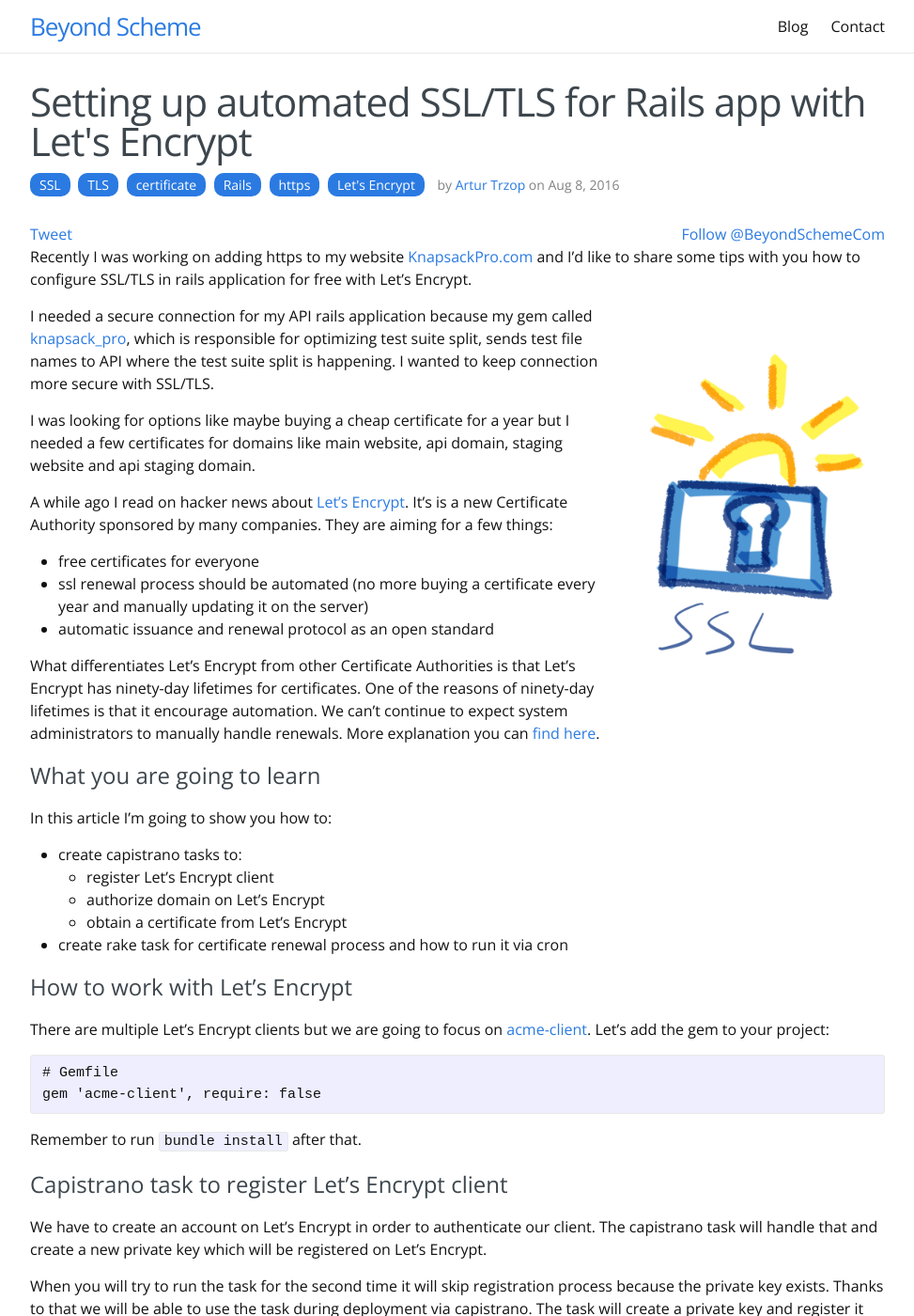
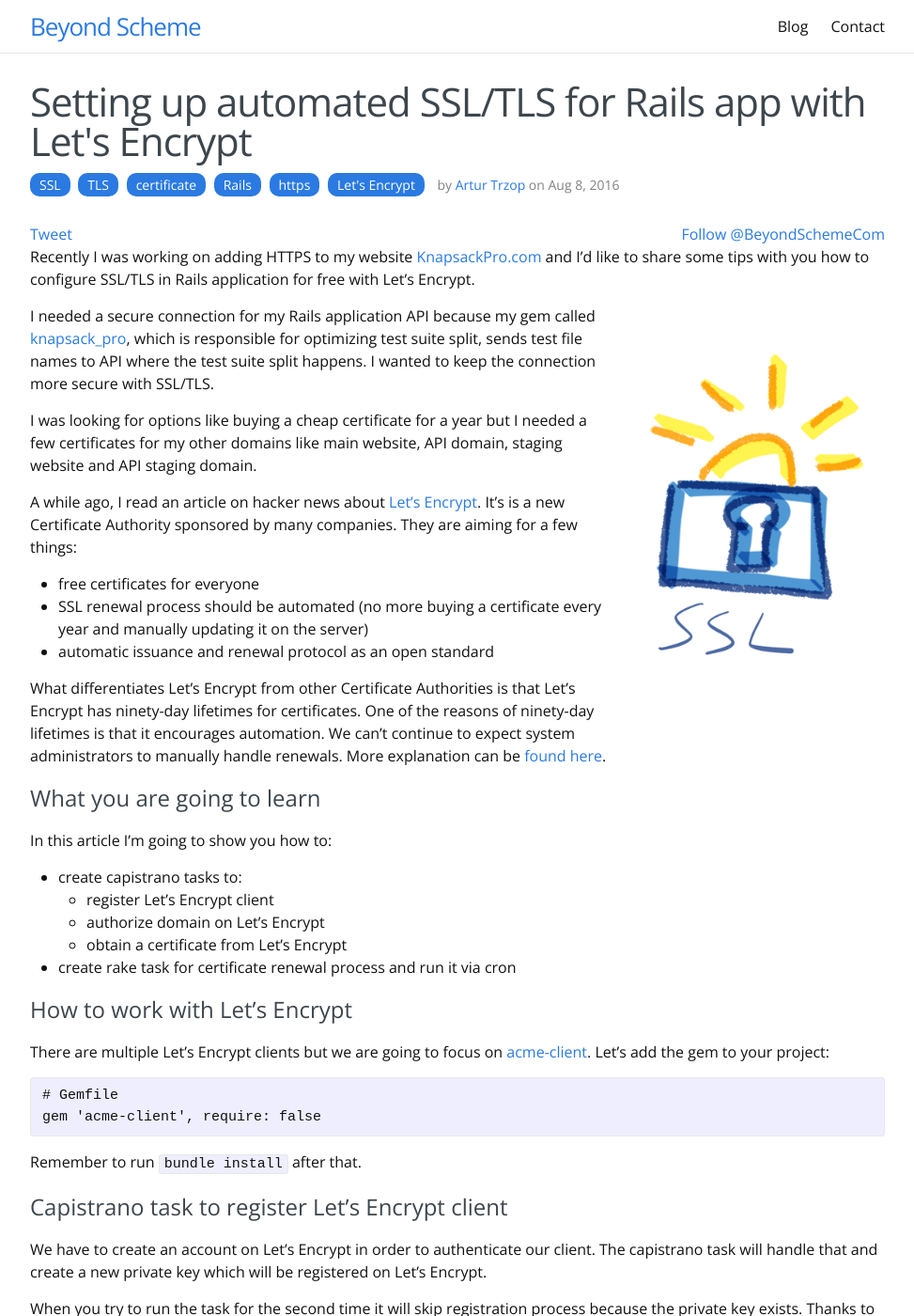
Before and after one commit to BeyondScheme/BeyondScheme.github.io, a Jekyll site: the page built from _posts/2016-08-06-setting-up-automated-ssl-for-rails-app-with-lets-encrypt.md, in a window 1280 px wide and 1400 px high. Shown: the whole window at 94% size, without its empty margins (153-1126 px from the left). Built offline with Jekyll 4.4.1, drawn with Linux system fonts in a browser that asks for light colours; nearby versions of some CDN libraries; comment, search, counter and statistics services are not loaded; some of the changed text lies outside the part shown.

Commit message:
Fixes after review

```diff
--- a/_posts/2016-08-06-setting-up-automated-ssl-for-rails-app-with-lets-encrypt.md
+++ b/_posts/2016-08-06-setting-up-automated-ssl-for-rails-app-with-lets-encrypt.md
@@ -12,21 +12,21 @@
   - Let's Encrypt
 ---
 
-Recently I was working on adding https to my website [KnapsackPro.com](https://knapsackpro.com) and I'd like to share some tips with you how to configure SSL/TLS in rails application for free with Let's Encrypt.
+Recently I was working on adding HTTPS to my website [KnapsackPro.com](https://knapsackpro.com) and I'd like to share some tips with you how to configure SSL/TLS in Rails application for free with Let's Encrypt.
 
 <img src="/images/blog/posts/setting-up-automated-ssl-for-rails-app-with-lets-encrypt/lets_encrypt.png" style="float:right;width:300px;" />
 
-I needed a secure connection for my API rails application because my gem called [knapsack_pro](https://github.com/KnapsackPro/knapsack_pro-ruby), which is responsible for optimizing test suite split, sends test file names to API where the test suite split is happening. I wanted to keep connection more secure with SSL/TLS.
+I needed a secure connection for my Rails application API because my gem called [knapsack_pro](https://github.com/KnapsackPro/knapsack_pro-ruby), which is responsible for optimizing test suite split, sends test file names to API where the test suite split happens. I wanted to keep the connection more secure with SSL/TLS.
 
-I was looking for options like maybe buying a cheap certificate for a year but I needed a few certificates for domains like main website, api domain, staging website and api staging domain.
+I was looking for options like buying a cheap certificate for a year but I needed a few certificates for my other domains like main website, API domain, staging website and API staging domain.
 
-A while ago I read on hacker news about [Let's Encrypt](https://letsencrypt.org). It's is a new Certificate Authority sponsored by many companies. They are aiming for a few things:
+A while ago, I read an article on hacker news about [Let's Encrypt](https://letsencrypt.org). It's is a new Certificate Authority sponsored by many companies. They are aiming for a few things:
 
 * free certificates for everyone
-* ssl renewal process should be automated (no more buying a certificate every year and manually updating it on the server)
+* SSL renewal process should be automated (no more buying a certificate every year and manually updating it on the server)
 * automatic issuance and renewal protocol as an open standard
 
-What differentiates Let's Encrypt from other Certificate Authorities is that Let's Encrypt has ninety-day lifetimes for certificates. One of the reasons of ninety-day lifetimes is that it encourage automation. We can’t continue to expect system administrators to manually handle renewals. More explanation you can [find here](https://letsencrypt.org/2015/11/09/why-90-days.html).
+What differentiates Let's Encrypt from other Certificate Authorities is that Let's Encrypt has ninety-day lifetimes for certificates. One of the reasons of ninety-day lifetimes is that it encourages automation. We can’t continue to expect system administrators to manually handle renewals. More explanation can be [found here](https://letsencrypt.org/2015/11/09/why-90-days.html).
 
 # What you are going to learn
 
@@ -36,7 +36,7 @@
   * register Let's Encrypt client
   * authorize domain on Let's Encrypt
   * obtain a certificate from Let's Encrypt
-* create rake task for certificate renewal process and how to run it via cron
+* create rake task for certificate renewal process and run it via cron
 
 # How to work with Let's Encrypt
 
@@ -54,7 +54,7 @@
 
 We have to create an account on Let's Encrypt in order to authenticate our client. The capistrano task will handle that and create a new private key which will be registered on Let's Encrypt.
 
-When you will try to run the task for the second time it will skip registration process because the private key exists.
+When you try to run the task for the second time it will skip registration process because the private key exists.
 Thanks to that we will be able to use the task during deployment via capistrano. The task will create a private key and register it on Let's Encrypt only when that's necessary.
 
 {% highlight ruby %}
@@ -276,7 +276,7 @@
 end
 {% endhighlight %}
 
-Please note that I'm using nginx and [my nginx configuration](https://github.com/KnapsackPro/capistrano-cookbook/blob/master/lib/capistrano/cookbook/templates/nginx.conf.erb#L54,L55) is looking for ssl cert and ssl private key in shared directory. In your case, it might be a different directory. You need to ensure your server like nginx or apache has enabled SSL and specified the path where to look for the certificate.
+Please note that I'm using nginx and [my nginx configuration](https://github.com/KnapsackPro/capistrano-cookbook/blob/master/lib/capistrano/cookbook/templates/nginx.conf.erb#L54,L55) is looking for SSL cert and SSL private key in shared directory. In your case, it might be a different directory. You need to ensure your server like nginx or Apache has enabled SSL and specified the path where to look for the certificate.
 
 # Configuration of capistrano so it will work with our tasks
 
@@ -303,7 +303,7 @@
 {% endhighlight %}
 
 We need to reload nginx server after we obtain the certificate.
-I assume you have the task like `nginx:reload` or something similar for another http server like apache.
+I assume you have the task like `nginx:reload` or something similar for another HTTP server like Apache.
 
 # Create rake task for certificate renewal process
 
```
Also changed, not shown: other parts of _posts/2016-08-06-setting-up-automated-ssl-for-rails-app-with-lets-encrypt.md (+1 -1 lines).
